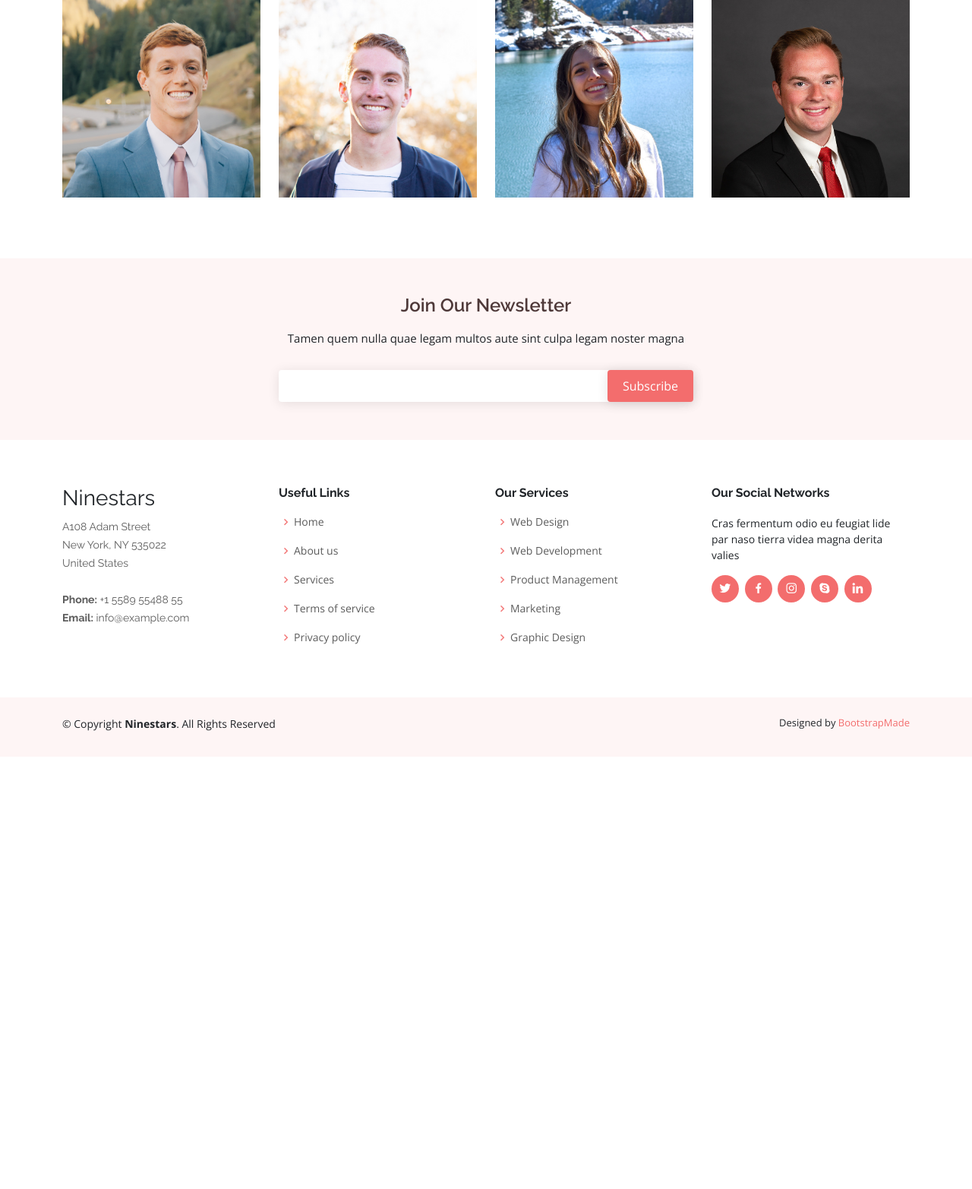
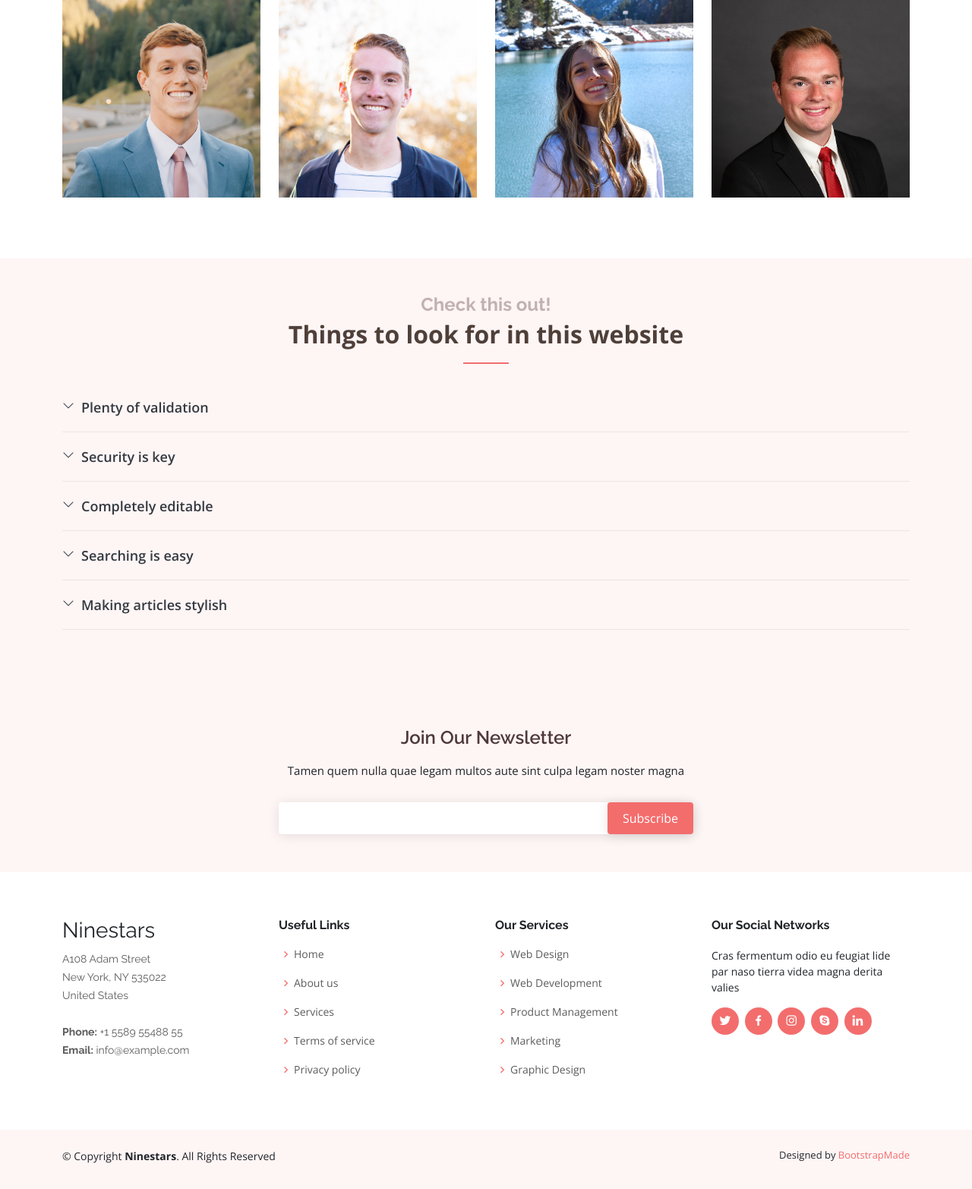
Before and after one commit to jaredbare/Wiki, a Django app: page /about in a window 1280 px wide. Shown: the part 257-1822 px from the top of the page at 76% size. Before the commit the page ends 1219 px from the top, so only its background shows below. Run offline with Django 4.2, Linux system fonts and the light colour scheme; data that the repository does not hold is empty; some libraries are stand-ins or nearby versions.

Commit message:
Update about.html

```diff
--- a/templates/wikiWebsite/about.html
+++ b/templates/wikiWebsite/about.html
@@ -96,6 +96,62 @@
     </div>
 </section><!-- End Team Section -->
 
+<section id="faq" class="faq section-bg">
+  <div class="container" data-aos="fade-up">
+
+    <div class="section-title">
+      <h2>Check this out!</h2>
+      <p>Things to look for in this website</p>
+    </div>
+
+    <ul class="faq-list" data-aos="fade-up" data-aos-delay="100">
+
+      <li>
+        <div data-bs-toggle="collapse" class="collapsed question" href="#faq1">Plenty of validation<i class="bi bi-chevron-down icon-show"></i><i class="bi bi-chevron-up icon-close"></i></div>
+        <div id="faq1" class="collapse" data-bs-parent=".faq-list">
+          <p>- Checks your login information</p>
+          <p>- Checks if your email has already been taken by someone else</p>
+          <p>- Checks to see if your passwords are the same on the sign up page</p>
+          <p>- Checks to see if a username has already been taken</p>
+        </div>
+      </li>
+
+      <li>
+        <div data-bs-toggle="collapse" href="#faq2" class="collapsed question">Security is key<i class="bi bi-chevron-down icon-show"></i><i class="bi bi-chevron-up icon-close"></i></div>
+        <div id="faq2" class="collapse" data-bs-parent=".faq-list">
+          <p>- Your password is hashed (with salt added) before being stored in our database, so there is no way we or any other hacker can know your password!</p>
+        </div>
+      </li>
+
+      <li>
+        <div data-bs-toggle="collapse" href="#faq3" class="collapsed question">Completely editable<i class="bi bi-chevron-down icon-show"></i><i class="bi bi-chevron-up icon-close"></i></div>
+        <div id="faq3" class="collapse" data-bs-parent=".faq-list">
+          <p>- Enjoy the freedom to create, delete, or edit your account, any article you write, or your account information</p>
+        </div>
+      </li>
+
+      <li>
+        <div data-bs-toggle="collapse" href="#faq5" class="collapsed question">Searching is easy<i class="bi bi-chevron-down icon-show"></i><i class="bi bi-chevron-up icon-close"></i></div>
+        <div id="faq5" class="collapse" data-bs-parent=".faq-list">
+          <p>- In the easy to use search bar, all you have to do is type a key phrase, and a list of matching articles are returned</p>
+          <p>- The matching phrase is highlighted in either the title and/or content of the returned articles...CASE INSENSITIVE</p>
+          <p>- All of the returned articles ARE CLICKABLE and you can view and edit any article you please</p>
+        </div>
+      </li>
+
+      <li>
+        <div data-bs-toggle="collapse" href="#faq6" class="collapsed question">Making articles stylish<i class="bi bi-chevron-down icon-show"></i><i class="bi bi-chevron-up icon-close"></i></div>
+        <div id="faq6" class="collapse" data-bs-parent=".faq-list">
+          <p>- When you enter text in a textarea (such as the create article page), your new lines and paragraphs are taken into account and will be displayed when the article is saved</p>
+          <p>- You are also free to add tags of your choice such as &lt;b&gt; or &lt;i&gt; to style your text. It will be displayed when your article is saved</p>
+        </div>
+      </li>
+
+    </ul>
+
+  </div>
+</section>
+
 {% for author in authors %}
 <p>{{ author.first_name }} {{ author.last_name }}</p>
 {% endfor %}
```
